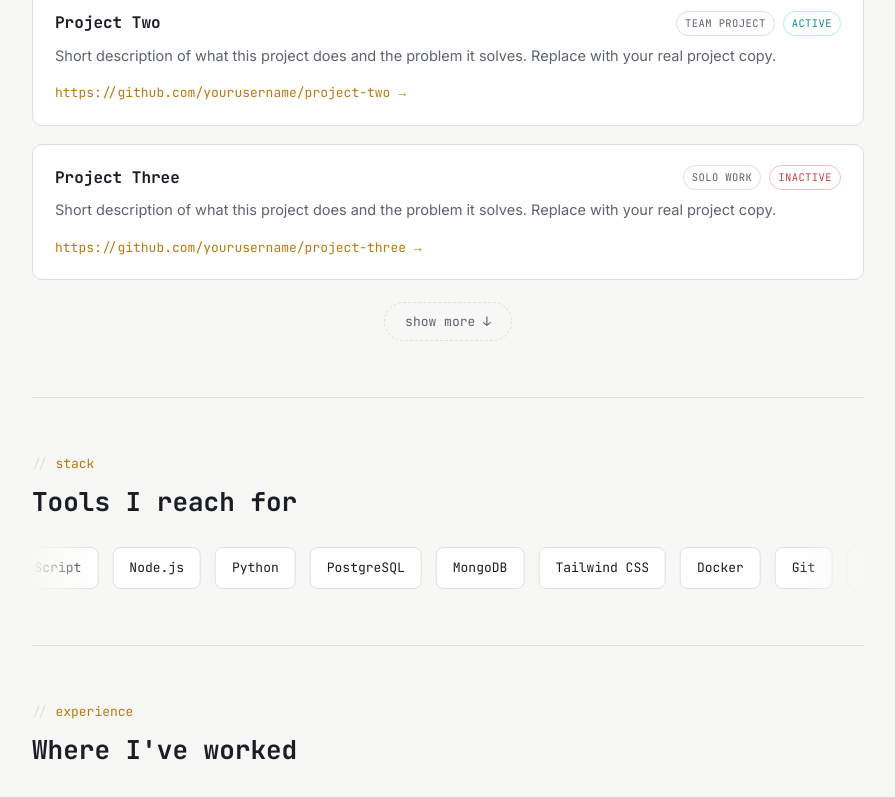
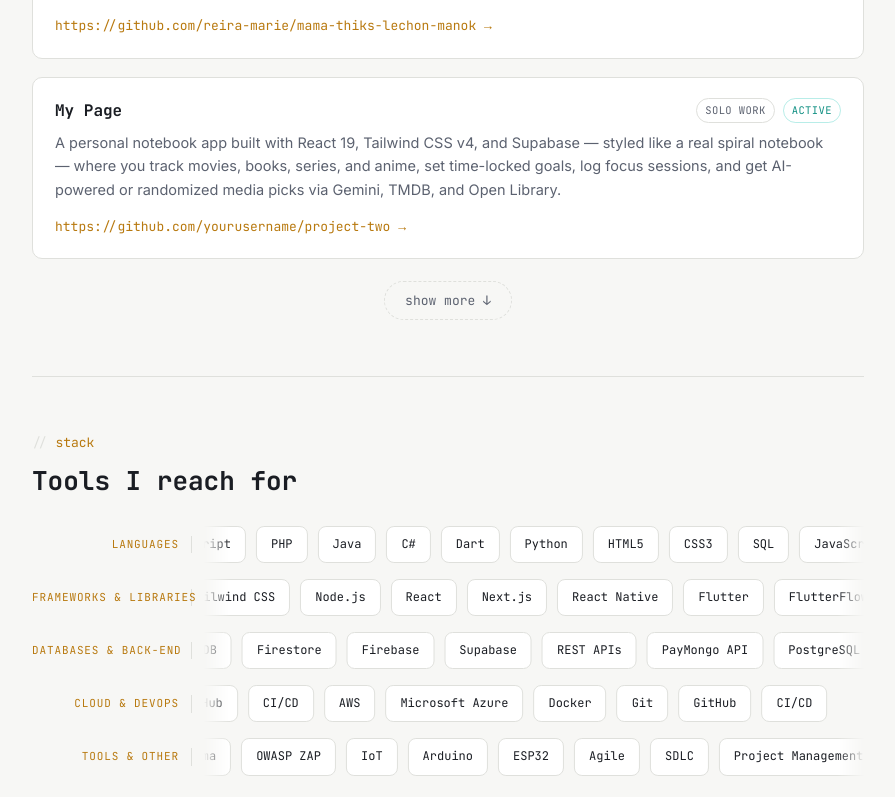
Before and after one commit to reira-marie/reira-marie.github.io, a React (Vite) app: page / in a window 1280 px wide. Shown: the part 1460-2257 px from the top of the page, without its empty margins (192-1087 px from the left). Built offline with nearby package versions, Linux system fonts and the light colour scheme.

Commit message:
Tech stack: categorized marquee rows

```diff
--- a/src/components/TechStack.jsx
+++ b/src/components/TechStack.jsx
@@ -3,18 +3,28 @@ import { useReveal } from "../hooks/useReveal";
 
 export default function TechStack() {
   const ref = useReveal();
-  const looped = [...TECH_STACK, ...TECH_STACK]; // duplicated for a seamless scroll loop
 
   return (
     <section id="stack" className="reveal" ref={ref}>
       <p className="section-label">stack</p>
       <h2 className="section-title">Tools I reach for</h2>
-      <div className="marquee">
-        <div className="marquee-track">
-          {looped.map((tech, i) => (
-            <span className="tech-chip" key={`${tech}-${i}`}>{tech}</span>
-          ))}
-        </div>
+      <div className="stack-rows">
+        {TECH_STACK.map((group, rowIndex) => {
+          const looped = [...group.items, ...group.items];
+          const reverse = rowIndex % 2 !== 0;
+          return (
+            <div className="stack-row" key={group.category}>
+              <span className="stack-category">{group.category}</span>
+              <div className="marquee">
+                <div className={`marquee-track ${reverse ? "marquee-reverse" : ""}`}>
+                  {looped.map((tech, i) => (
+                    <span className="tech-chip" key={`${tech}-${i}`}>{tech}</span>
+                  ))}
+                </div>
+              </div>
+            </div>
+          );
+        })}
       </div>
     </section>
   );
--- a/src/data.js
+++ b/src/data.js
@@ -4,40 +4,59 @@ export const ROLES = ["Software Engineer", "Full-Stack Developer", "Front-End De
 
 export const PROJECTS = [
   {
-    name: "Small Business Ordering SystemS",
+    name: "Small Business Ordering System",
     status: "active",
     type: "Solo Work",
-    desc: "Short description of what this project does and the problem it solves. Replace with your real project copy.",
-    link: "https://example.com",
+    desc: "A full-stack ordering and POS system for a local lechon manok business. Built with Laravel 11 (REST API, session auth, role-based access control, rate limiting, email verification via Brevo SMTP) and React 19 (SPA, React Router, custom hooks, localStorage cart). Features a customer ordering flow with real-time stock tracking, GCash/Maya/cash checkout, an admin dashboard for inventory and carousel management, and a walk-in staff POS — all backed by PostgreSQL on Supabase.",
+    link: "https://github.com/reira-marie/mama-thiks-lechon-manok",
   },
   {
-    name: "Project Two",
+    name: "My Page",
     status: "active",
-    type: "Team Project",
-    desc: "Short description of what this project does and the problem it solves. Replace with your real project copy.",
+    type: "Solo Work",
+    desc: "A personal notebook app built with React 19, Tailwind CSS v4, and Supabase — styled like a real spiral notebook — where you track movies, books, series, and anime, set time-locked goals, log focus sessions, and get AI-powered or randomized media picks via Gemini, TMDB, and Open Library.",
     link: "https://github.com/yourusername/project-two",
   },
   {
-    name: "Project Three",
+    name: "Gaia: Community-Driven Composting with IoT for Smart Food Waste Management",
     status: "inactive",
-    type: "Solo Work",
-    desc: "Short description of what this project does and the problem it solves. Replace with your real project copy.",
-    link: "https://github.com/yourusername/project-three",
+    type: "Team Project",
+    desc: "A full-stack web application built for San Ildefonso's Municipal Environment and Natural Resources Office (MENRO) to digitize and streamline community composting operations. The system features role-based portals for Super Admins, Municipal Admins, and Barangay Admins — each with scoped access to dashboards, bin tracking and requests, collection scheduling, group management, compost donation tracking, and report generation. Built with React and Firebase (Auth, Firestore, Storage), with audit trail logging, protected routes, and role-based access control across all portals.",
+    //link: "https://github.com/yourusername/project-three",
+  },
+  // {
+  //   name: "Project Four",
+  //   status: "inactive",
+  //   type: "Solo Work",
+  //   desc: "A fourth project shown only after clicking 'show more'.",
+  //   link: "https://github.com/yourusername/project-four",
+  // },
+];
+export const INITIAL_VISIBLE_PROJECTS = 2;
+
+export const TECH_STACK = [
+  {
+    category: "Languages",
+    items: ["JavaScript", "TypeScript", "PHP", "Java", "C#", "Dart", "Python", "HTML5", "CSS3", "SQL"],
   },
   {
-    name: "Project Four",
-    status: "inactive",
-    type: "Solo Work",
-    desc: "A fourth project shown only after clicking 'show more'.",
-    link: "https://github.com/yourusername/project-four",
+    category: "Frameworks & Libraries",
+    items: ["React", "Next.js", "React Native", "Flutter", "FlutterFlow", "Laravel", "Tailwind CSS", "Node.js"],
+  },
+  {
+    category: "Databases & Back-End",
+    items: ["PostgreSQL", "MongoDB", "Firestore", "Firebase", "Supabase", "REST APIs", "PayMongo API"],
+  },
+  {
+    category: "Cloud & DevOps",
+    items: ["AWS", "Microsoft Azure", "Docker", "Git", "GitHub", "CI/CD"],
+  },
+  {
+    category: "Tools & Other",
+    items: ["VS Code", "Kiro", "Figma", "OWASP ZAP", "IoT", "Arduino", "ESP32", "Agile", "SDLC", "Project Management"],
   },
 ];
-export const INITIAL_VISIBLE_PROJECTS = 3;
 
-export const TECH_STACK = [
-  "Next.js", "React", "TypeScript", "Node.js", "Python",
-  "PostgreSQL", "MongoDB", "Tailwind CSS", "Docker", "Git",
-];
 
 export const EXPERIENCE = [
 
--- a/src/styles.css
+++ b/src/styles.css
@@ -141,11 +141,16 @@ section{ padding: 56px 0; border-top: 1px solid var(--border); }
 .show-more:hover{ color: var(--accent); border-color: var(--accent); }
 
 /* ---------- Tech marquee ---------- */
-.marquee{ overflow: hidden; -webkit-mask-image: linear-gradient(90deg, transparent, #000 8%, #000 92%, transparent); mask-image: linear-gradient(90deg, transparent, #000 8%, #000 92%, transparent); }
-.marquee-track{ display: flex; gap: 14px; width: max-content; animation: scroll 28s linear infinite; }
+.stack-rows{ display: grid; gap: 16px; }
+.stack-row{ display: grid; grid-template-columns: 160px 1fr; align-items: center; gap: 12px; }
+.stack-category{ font-family: var(--mono); font-size: 11px; color: var(--accent); text-transform: uppercase; letter-spacing: 0.08em; text-align: right; padding-right: 12px; border-right: 1px solid var(--border); white-space: nowrap; }
+.marquee{ overflow: hidden; -webkit-mask-image: linear-gradient(90deg, transparent, #000 4%, #000 96%, transparent); mask-image: linear-gradient(90deg, transparent, #000 4%, #000 96%, transparent); }
+.marquee-track{ display: flex; gap: 10px; width: max-content; animation: scroll 28s linear infinite; }
+.marquee-reverse{ animation-direction: reverse; }
 .marquee:hover .marquee-track{ animation-play-state: paused; }
 @keyframes scroll{ from{ transform: translateX(0); } to{ transform: translateX(-50%); } }
-.tech-chip{ font-family: var(--mono); font-size: 13px; background: var(--surface); border: 1px solid var(--border); border-radius: 8px; padding: 10px 16px; white-space: nowrap; color: var(--text); }
+.tech-chip{ font-family: var(--mono); font-size: 12px; background: var(--surface); border: 1px solid var(--border); border-radius: 8px; padding: 8px 14px; white-space: nowrap; color: var(--text); }
+@media(max-width: 600px){ .stack-row{ grid-template-columns: 1fr; } .stack-category{ text-align: left; border-right: none; border-bottom: 1px solid var(--border); padding-right: 0; padding-bottom: 6px; } }
 
 /* ---------- Experience / education / certifications ---------- */
 .timeline{ display: grid; gap: 22px; }
```
